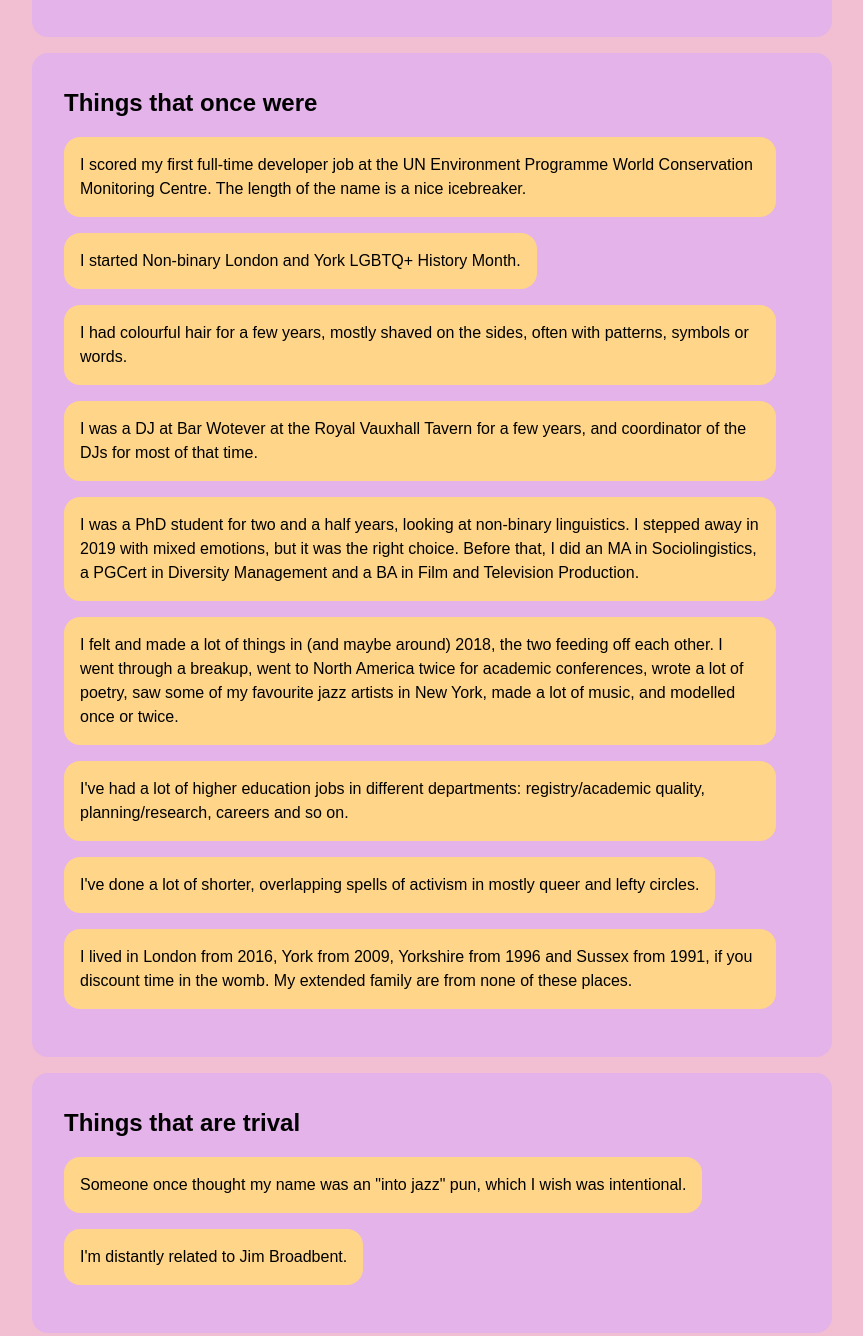
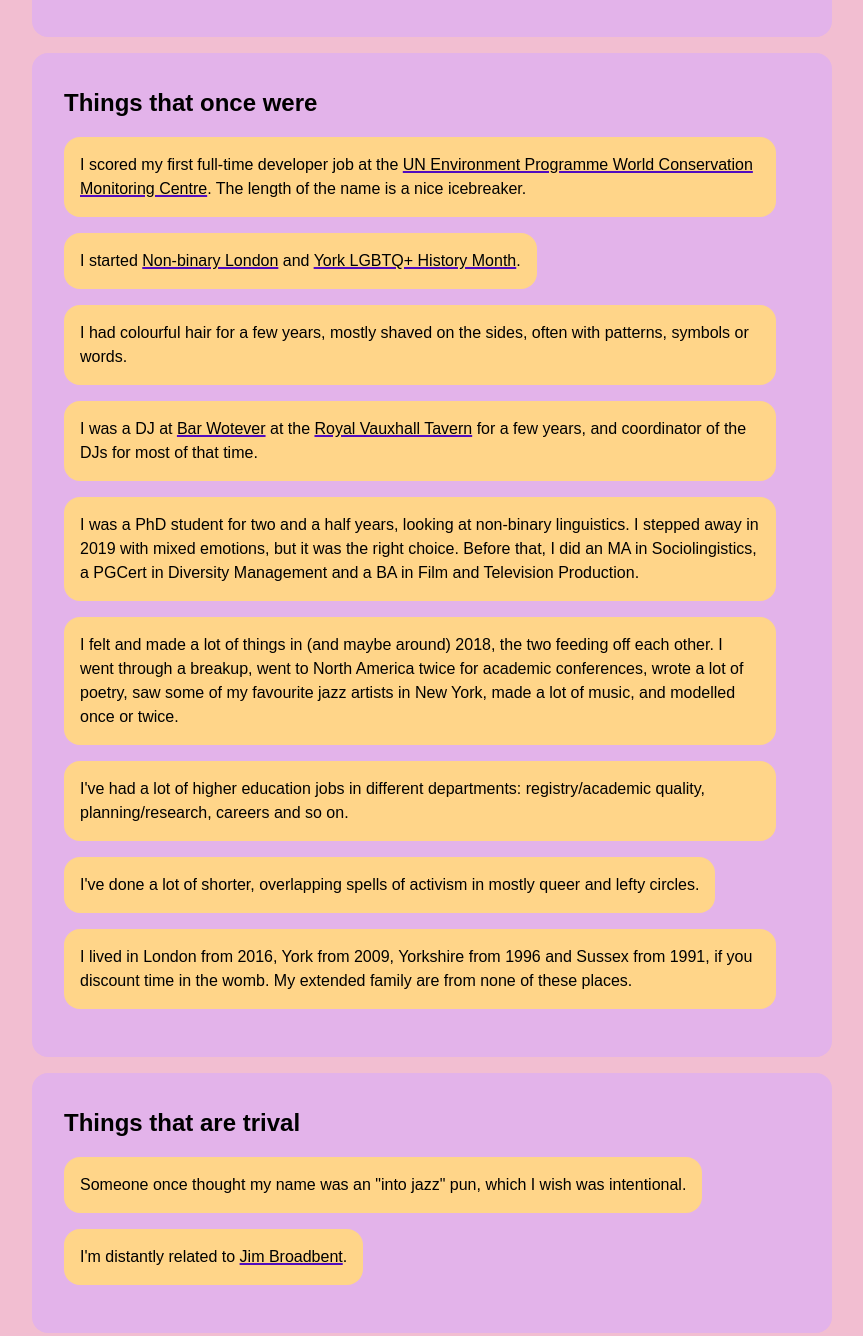
Before and after one commit to yndajas/simple-website, a website: page index.html in a window 1280 px wide. Shown: the part 3340-4676 px from the top of the page, without its empty margins (208-1071 px from the left). Drawn offline with Linux system fonts and the light colour scheme.

Commit message:
Add various other simple links
Links that are self-explanatory based on their inner text

```diff
--- a/index.html
+++ b/index.html
@@ -148,18 +148,30 @@
 
         <ul role="list">
           <li>
-            I scored my first full-time developer job at the UN Environment
-            Programme World Conservation Monitoring Centre. The length of the
-            name is a nice icebreaker.
+            I scored my first full-time developer job at the
+            <a href="https://www.unep-wcmc.org"
+              >UN Environment Programme World Conservation Monitoring Centre</a
+            >. The length of the name is a nice icebreaker.
           </li>
-          <li>I started Non-binary London and York LGBTQ+ History Month.</li>
+          <li>
+            I started
+            <a href="https://nonbinary.london">Non-binary London</a> and
+            <a href="https://yorklgbthistory.org.uk"
+              >York LGBTQ+ History Month</a
+            >.
+          </li>
           <li>
             I had colourful hair for a few years, mostly shaved on the sides,
             often with patterns, symbols or words.
           </li>
           <li>
-            I was a DJ at Bar Wotever at the Royal Vauxhall Tavern for a few
-            years, and coordinator of the DJs for most of that time.
+            I was a DJ at
+            <a href="https://www.vauxhalltavern.com/events/event/bar-wotever"
+              >Bar Wotever</a
+            >
+            at the
+            <a href="https://www.vauxhalltavern.com">Royal Vauxhall Tavern</a>
+            for a few years, and coordinator of the DJs for most of that time.
           </li>
           <li>
             I was a PhD student for two and a half years, looking at non-binary
@@ -199,7 +211,12 @@
             Someone once thought my name was an "into jazz" pun, which I wish
             was intentional.
           </li>
-          <li>I'm distantly related to Jim Broadbent.</li>
+          <li>
+            I'm distantly related to
+            <a href="https://en.wikipedia.org/wiki/Jim_Broadbent"
+              >Jim Broadbent</a
+            >.
+          </li>
         </ul>
       </section>
     </main>
```
